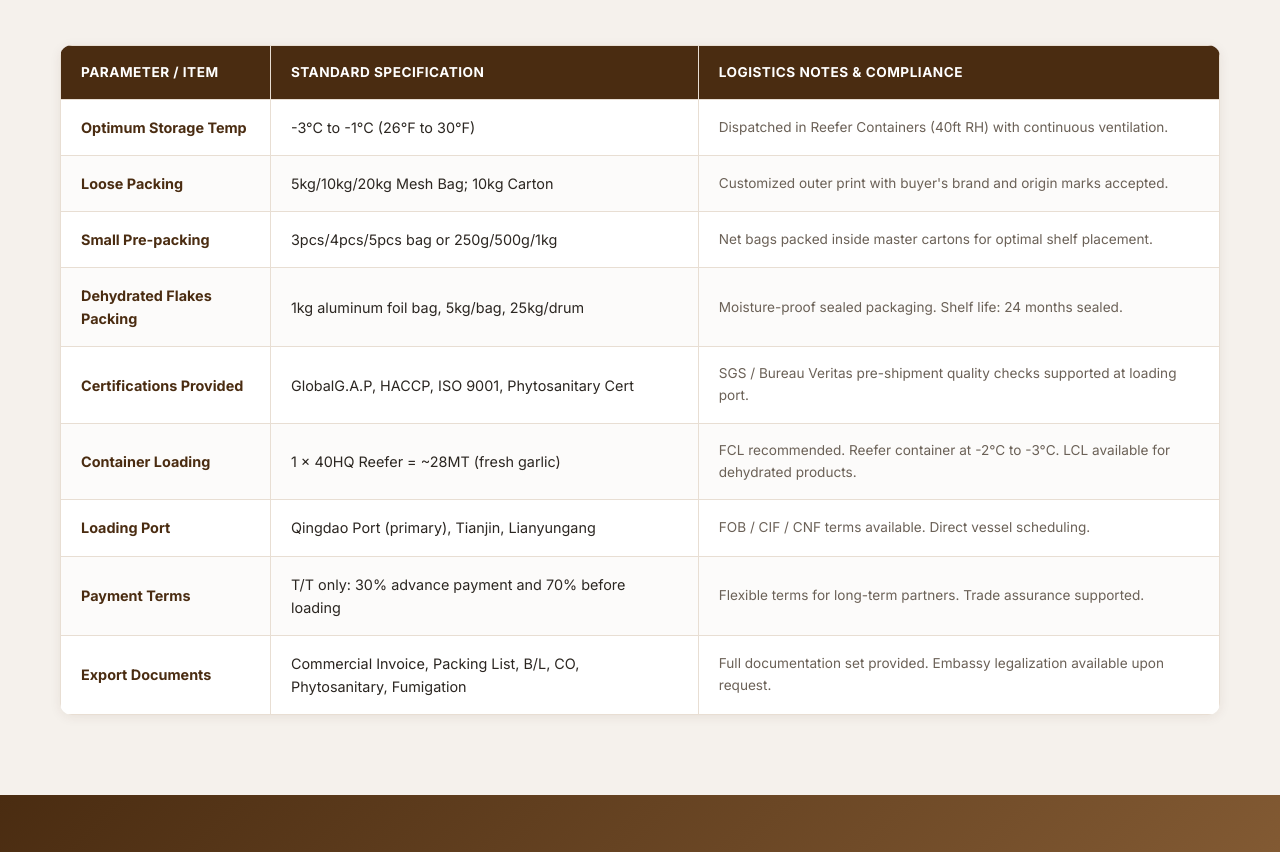
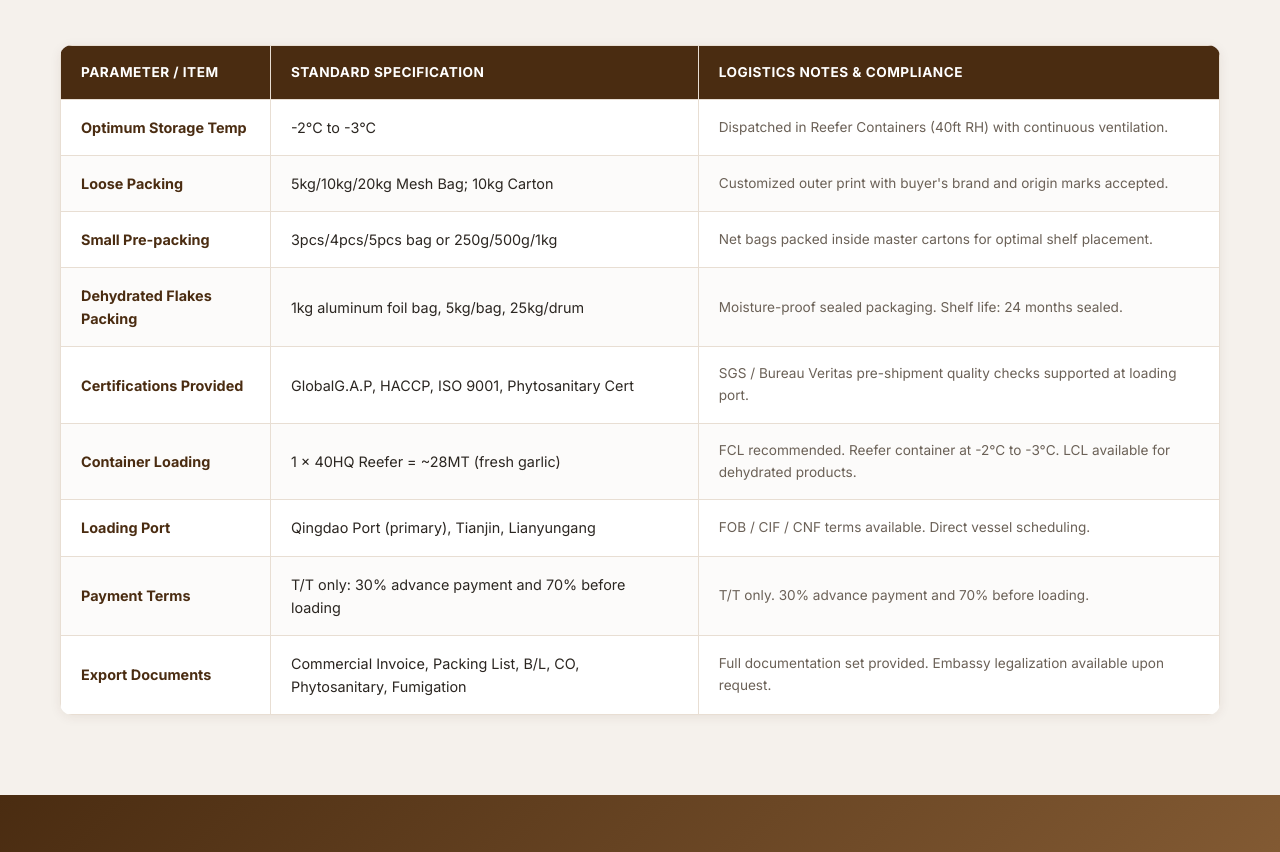
Before and after one commit to benshuailan-collab/excrop, a plain HTML site: page products.html in a window 1280 px wide. Shown: the part 2911-3763 px from the top of the page. Drawn offline with Linux system fonts and the light colour scheme.

Commit message:
Align cold-chain and capability statements with confirmed facts

```diff
--- a/products.html
+++ b/products.html
@@ -201,7 +201,7 @@
       <tbody>
         <tr>
           <td>Optimum Storage Temp</td>
-          <td>-3&deg;C to -1&deg;C (26&deg;F to 30&deg;F)</td>
+          <td>-2&deg;C to -3&deg;C</td>
           <td>Dispatched in Reefer Containers (40ft RH) with continuous ventilation.</td>
         </tr>
         <tr>
@@ -237,7 +237,7 @@
         <tr>
           <td>Payment Terms</td>
           <td>T/T only: 30% advance payment and 70% before loading</td>
-          <td>Flexible terms for long-term partners. Trade assurance supported.</td>
+          <td>T/T only. 30% advance payment and 70% before loading.</td>
         </tr>
         <tr>
           <td>Export Documents</td>
```
